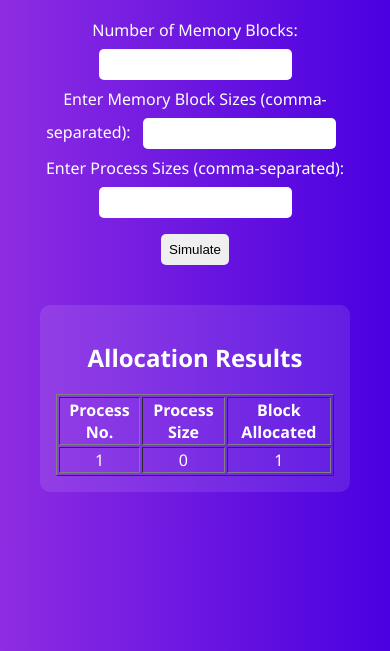
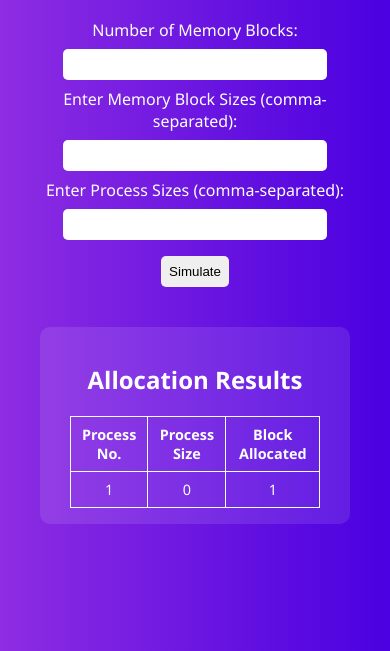
Before and after one commit to krishna7805/OS-Project, a plain HTML site: page BestFit.html in a window 390 px wide. Both pictures are taken after a click on the button "Simulate". Shown: the part 193-844 px from the top of the page. Drawn offline with Linux system fonts and the light colour scheme.

Commit message:
Add files

```diff
--- a/BestFit.html
+++ b/BestFit.html
@@ -17,12 +17,32 @@
       margin: 0.5rem;
       border-radius: 5px;
       border: none;
+      max-width: 100%;
     }
     .output {
       margin-top: 2rem;
       background: rgba(255, 255, 255, 0.1);
       padding: 1rem;
       border-radius: 10px;
+      overflow-x: auto;
+    }
+    table {
+      width: 90%;
+      margin: 0 auto;
+      border-collapse: collapse;
+      color: white;
+    }
+    th, td {
+      border: 1px solid white;
+      padding: 0.5rem;
+    }
+    @media (max-width: 600px) {
+      input {
+        width: 80%;
+      }
+      table {
+        font-size: 0.9rem;
+      }
     }
   </style>
 </head>
@@ -63,7 +83,7 @@
         }
       }
 
-      let result = '<h2>Allocation Results</h2><table border="1" style="margin:auto;"><tr><th>Process No.</th><th>Process Size</th><th>Block Allocated</th></tr>';
+      let result = '<h2>Allocation Results</h2><table><tr><th>Process No.</th><th>Process Size</th><th>Block Allocated</th></tr>';
       for (let i = 0; i < processSizes.length; i++) {
         result += `<tr><td>${i + 1}</td><td>${processSizes[i]}</td><td>${allocation[i] !== -1 ? allocation[i] + 1 : 'Not Allocated'}</td></tr>`;
       }
```
Also changed, not shown: Bankers.html (+17 -0 lines).
